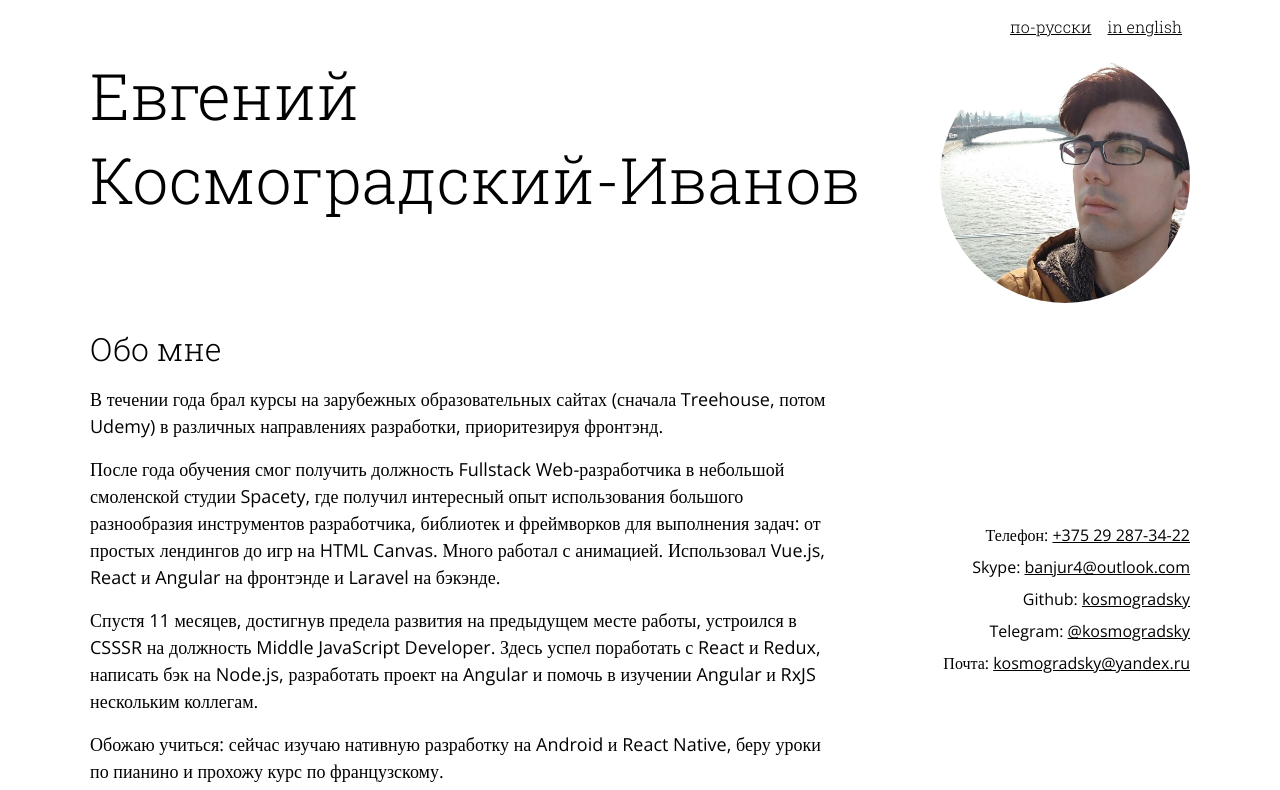
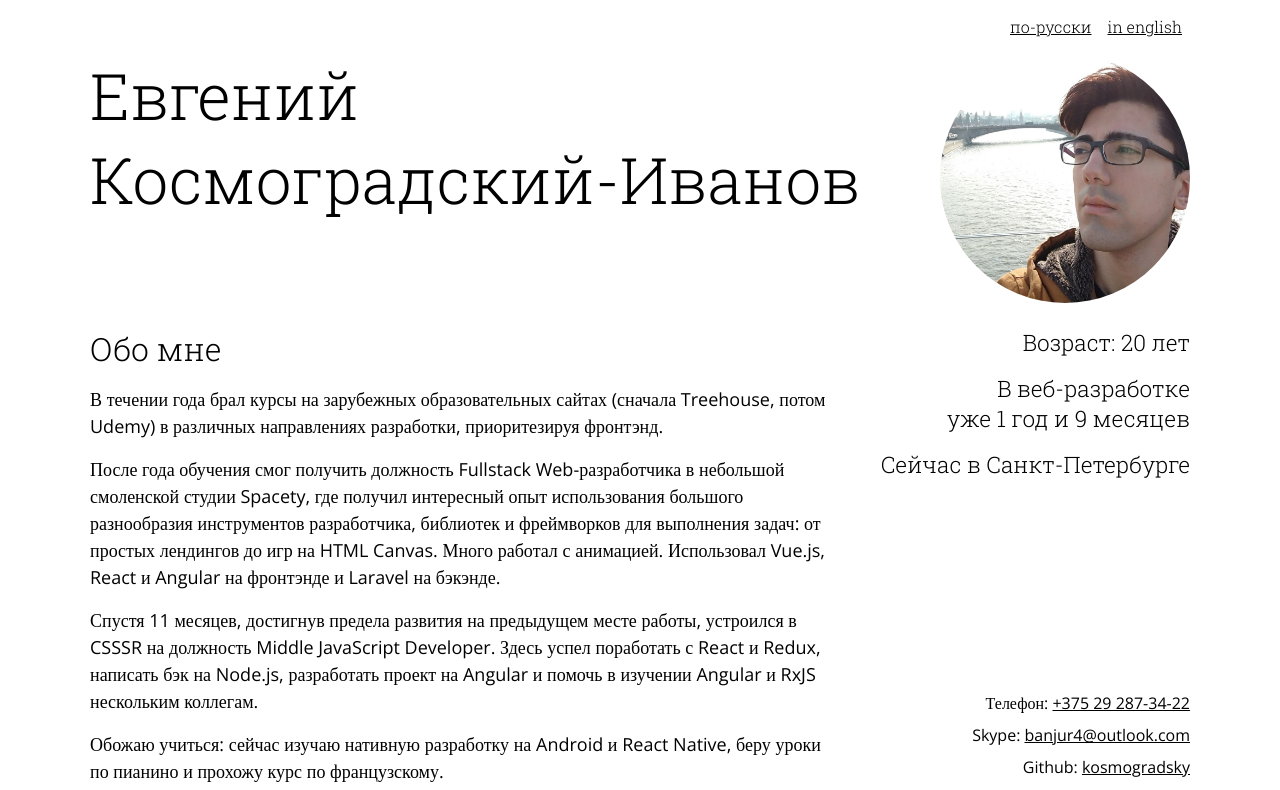
Before and after one commit to kosmogradsky/kosmogradsky, a React app: page / in a window 1280 px wide. Shown: the top 790 px of the page. Built offline with nearby package versions, Linux system fonts and the light colour scheme.

Commit message:
change max container height

```diff
--- a/src/Main/Main.css
+++ b/src/Main/Main.css
@@ -74,7 +74,7 @@ a {
   display: flex;
   flex-wrap: wrap;
   flex-direction: column;
-  max-height: 1400px;
+  max-height: 1200px;
 }
 
 .contacts,
```
